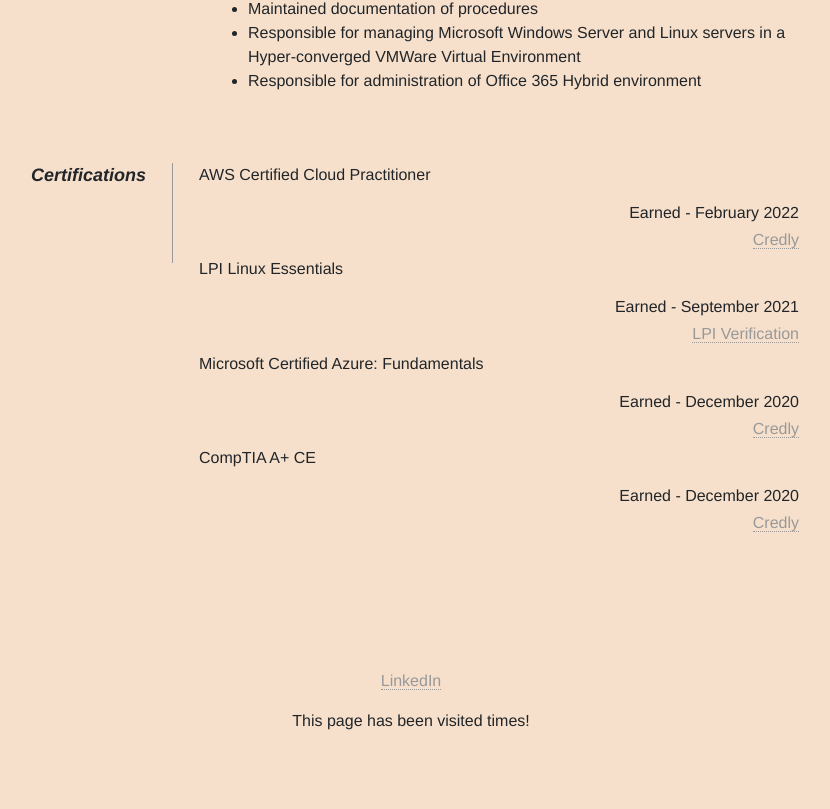
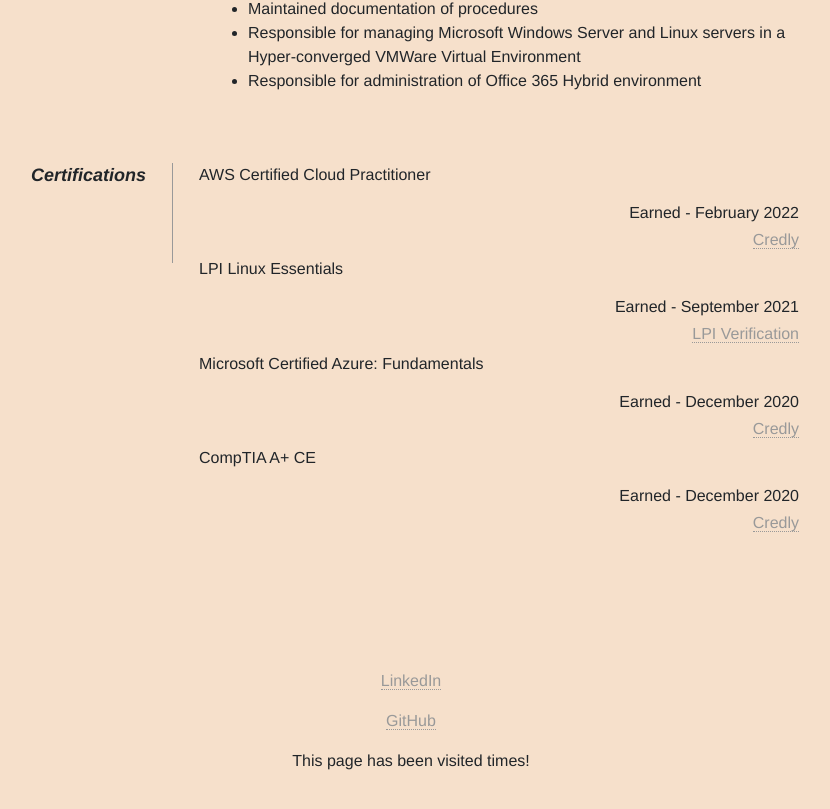
Before and after one commit to Fyrebyrd75/cloudResumeFrontEnd, a plain HTML site: page index.html in a window 1280 px wide. Shown: the part 1622-2431 px from the top of the page, without its empty margins (229-1059 px from the left). Before the commit the page ends 2401 px from the top, so only its background shows below. Drawn offline with nearby package versions, Linux system fonts and the light colour scheme; no server answers.

Commit message:
added github link to website

```diff
--- a/index.html
+++ b/index.html
@@ -171,6 +171,7 @@
 
     <footer id="footer">
         <p><a href="https://www.linkedin.com/in/anthony-byrd-a79a0b8a">LinkedIn</a></p>
+        <p><a href="https://github.com/Fyrebyrd75">GitHub</a></p>
         <p>This page has been visited <a id="count"></a> times!</p>
     </footer>
 
```
